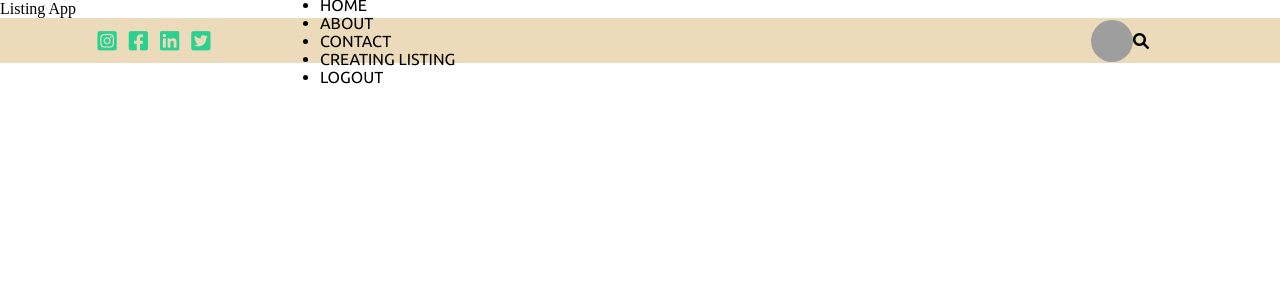
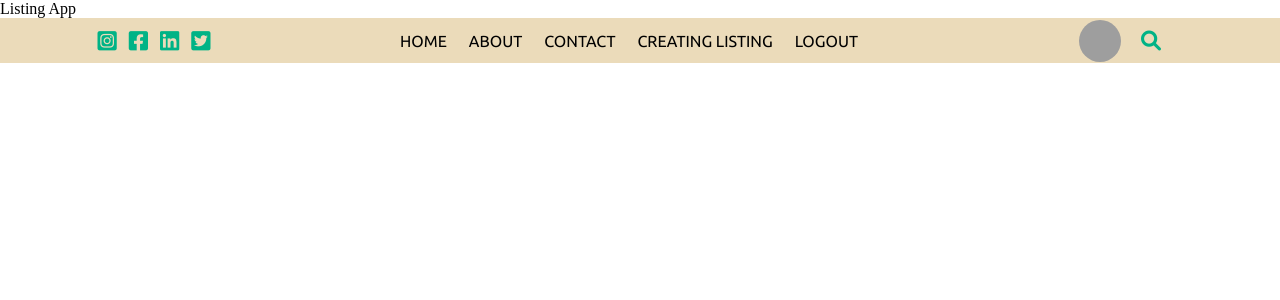
Before and after one commit to viettu2k/react-listing-app, a React (Create React App) app: page / in a window 1280 px wide. Shown: the top 300 px of the page. Built offline with nearby package versions, Linux system fonts and the light colour scheme; grey boxes are pictures that could not be loaded.

Commit message:
styling TopBar component

```diff
--- a/src/components/topbar/TopBar.css
+++ b/src/components/topbar/TopBar.css
@@ -38,5 +38,27 @@
     cursor: pointer;
     /* shows hand on hover over the icon */
     font-size: 22px;
-    color: rgb(42, 209, 145);
+    color: #00b386;
 }
+
+.topbar-list {
+    display: flex;
+    align-items: center;
+    justify-content: center;
+    margin: 0;
+    padding: 0;
+    list-style: none;
+    /* get rid of dots from the li tag */
+}
+
+.topbar-list-item {
+    margin-right: 22px;
+    cursor: pointer;
+}
+
+.topbar-search {
+    color: #00b386;
+    cursor: pointer;
+    font-size: 20px;
+    margin-left: 20px;
+}
```
